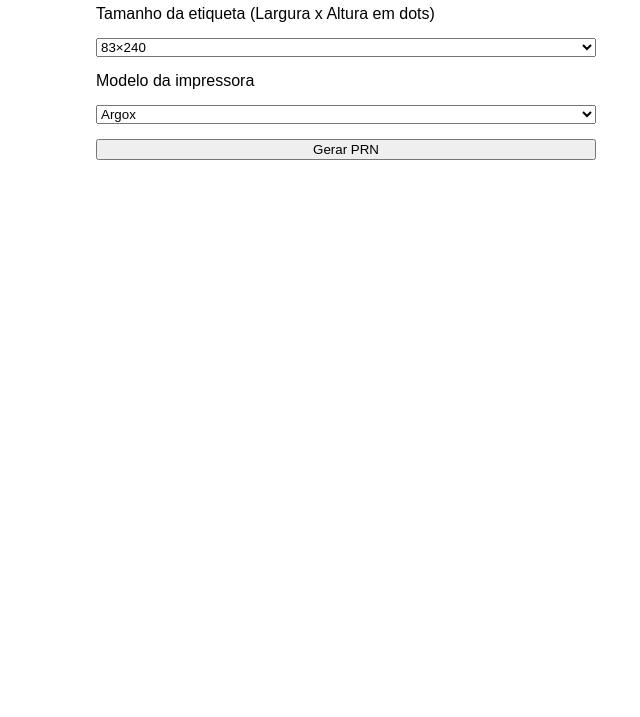
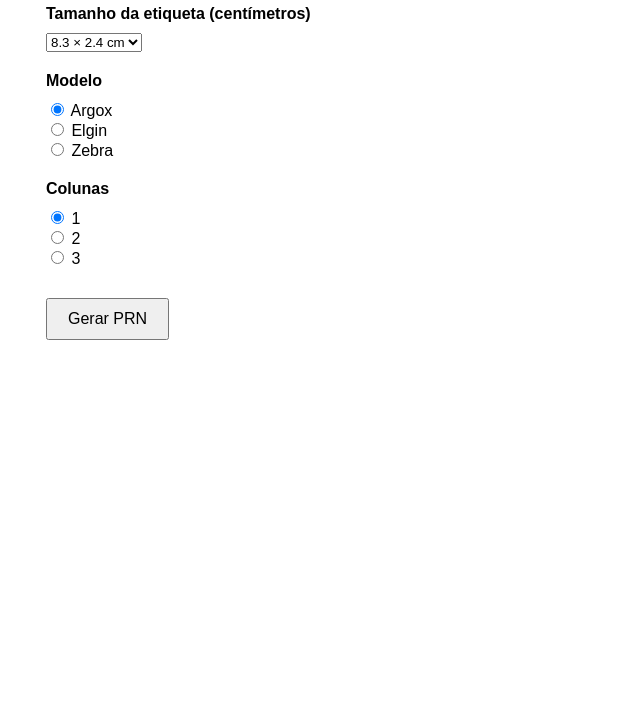
Before and after one commit to Falkner-Ramires/gerador-prn, a plain HTML site: page index.html in a window 1280 px wide. Shown: the part 83-800 px from the top of the page, without its empty margins (294-934 px from the left). Drawn offline with Linux system fonts and the light colour scheme.

Commit message:
Update index.html
Opçoes via Radio e Campo Colunas

```diff
--- a/index.html
+++ b/index.html
@@ -4,26 +4,38 @@
   <meta charset="UTF-8">
   <title>Gerador de Etiquetas PRN</title>
   <style>
-    body { font-family: Arial, sans-serif; padding: 20px; max-width: 500px; margin: auto; }
-    label, select, button { display: block; margin: 15px 0; width: 100%; }
+    body { font-family: Arial, sans-serif; padding: 20px; max-width: 600px; margin: auto; }
+    h2 { margin-bottom: 10px; }
+    label { font-weight: bold; margin-top: 20px; display: block; }
+    .group { margin: 10px 0; }
+    button { margin-top: 20px; padding: 10px 20px; font-size: 16px; }
   </style>
 </head>
 <body>
   <h2>Gerador de Etiquetas PRN</h2>
 
-  <label for="tamanho">Tamanho da etiqueta (Largura x Altura em dots)</label>
-  <select id="tamanho">
-    <option value="q831,Q240">83×240</option>
-    <option value="q600,Q220">60×220</option>
-    <option value="q400,Q150">40×150</option>
-  </select>
+  <label>Tamanho da etiqueta (centímetros)</label>
+  <div class="group">
+    <select id="tamanho">
+      <option value="q831,Q240">8.3 × 2.4 cm</option>
+      <option value="q600,Q220">6.0 × 2.2 cm</option>
+      <option value="q400,Q150">4.0 × 1.5 cm</option>
+    </select>
+  </div>
 
-  <label for="modelo">Modelo da impressora</label>
-  <select id="modelo">
-    <option value="PLA">Argox</option>
-    <option value="PLB">Elgin</option>
-    <option value="PLA">Zebra</option>
-  </select>
+  <label>Modelo</label>
+  <div class="group">
+    <input type="radio" name="modelo" value="PLA" checked> Argox<br>
+    <input type="radio" name="modelo" value="PLB"> Elgin<br>
+    <input type="radio" name="modelo" value="PLA"> Zebra
+  </div>
+
+  <label>Colunas</label>
+  <div class="group">
+    <input type="radio" name="colunas" value="1" checked> 1<br>
+    <input type="radio" name="colunas" value="2"> 2<br>
+    <input type="radio" name="colunas" value="3"> 3
+  </div>
 
   <button onclick="gerarPRN()">Gerar PRN</button>
 
@@ -32,11 +44,28 @@
       const tamanho = document.getElementById('tamanho').value.split(',');
       const largura = tamanho[0];
       const altura = tamanho[1];
-      const modelo = document.getElementById('modelo').value;
+      const modelo = document.querySelector('input[name="modelo"]:checked').value;
+      const colunas = parseInt(document.querySelector('input[name="colunas"]:checked').value);
 
-      const cabecalho = `I8,${modelo},001\n${altura},024\n${largura}\nrN\nS4\nD7\nZT\nJF\nO\nR0,0\nf100\nN`;
-      const corpo = `\nA803,189,2,4,2,2,N,"+DESC"\nA495,92,2,4,3,3,N,"R$ +PRECO"\nB806,115,2,1,2,6,80,B,"+CODBAR"\nP+QTD`;
-      const conteudo = cabecalho + corpo;
+      let conteudo = '';
+
+      if (modelo === 'PLA') {
+        // Cabeçalho PLA
+        conteudo += `I8,${modelo},001\n${altura},024\n${largura}\nrN\nS4\nD7\nZT\nJF\nO\nR0,0\nf100\nN`;
+        for (let i = 0; i < colunas; i++) {
+          const offset = i * 300;
+          conteudo += `\nA${803 - offset},189,2,4,2,2,N,"+DESC"\nA${495 - offset},92,2,4,3,3,N,"R$ +PRECO"\nB${806 - offset},115,2,1,2,6,80,B,"+CODBAR"`;
+        }
+        conteudo += `\nP+QTD`;
+      } else {
+        // Cabeçalho PLB
+        conteudo += `\u0002n\n\u0002M0500\n\u0002KI71\n\u0002O0220\n\u0002V0\n\u0002f322\n\u0002c0000\n\u0002e\n\u0001D\n\u0002L\nD11\nA2`;
+        for (let i = 0; i < colunas; i++) {
+          const offset = i * 300;
+          conteudo += `\n${1911 - offset}A1800650015+DESC23\n${1922 - offset}A1200230200R$ +PRECO\n1d${830 - offset}2700270020+CODBAR\n${1911 - offset}A1000120036+CODBARRI`;
+        }
+        conteudo += `\nQ+QTD\nE`;
+      }
 
       const blob = new Blob([conteudo], { type: 'text/plain' });
       const link = document.createElement('a');
```
